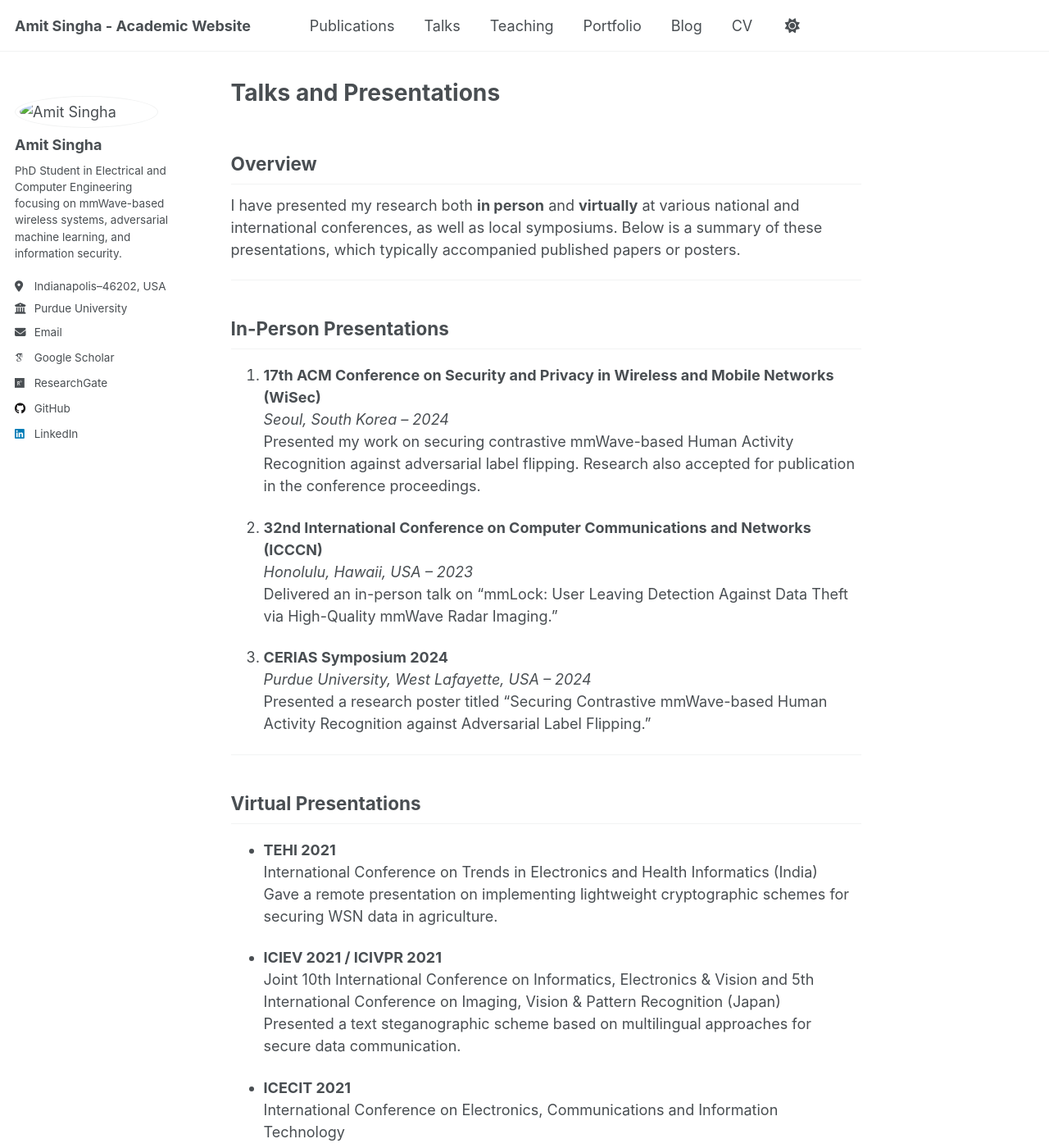
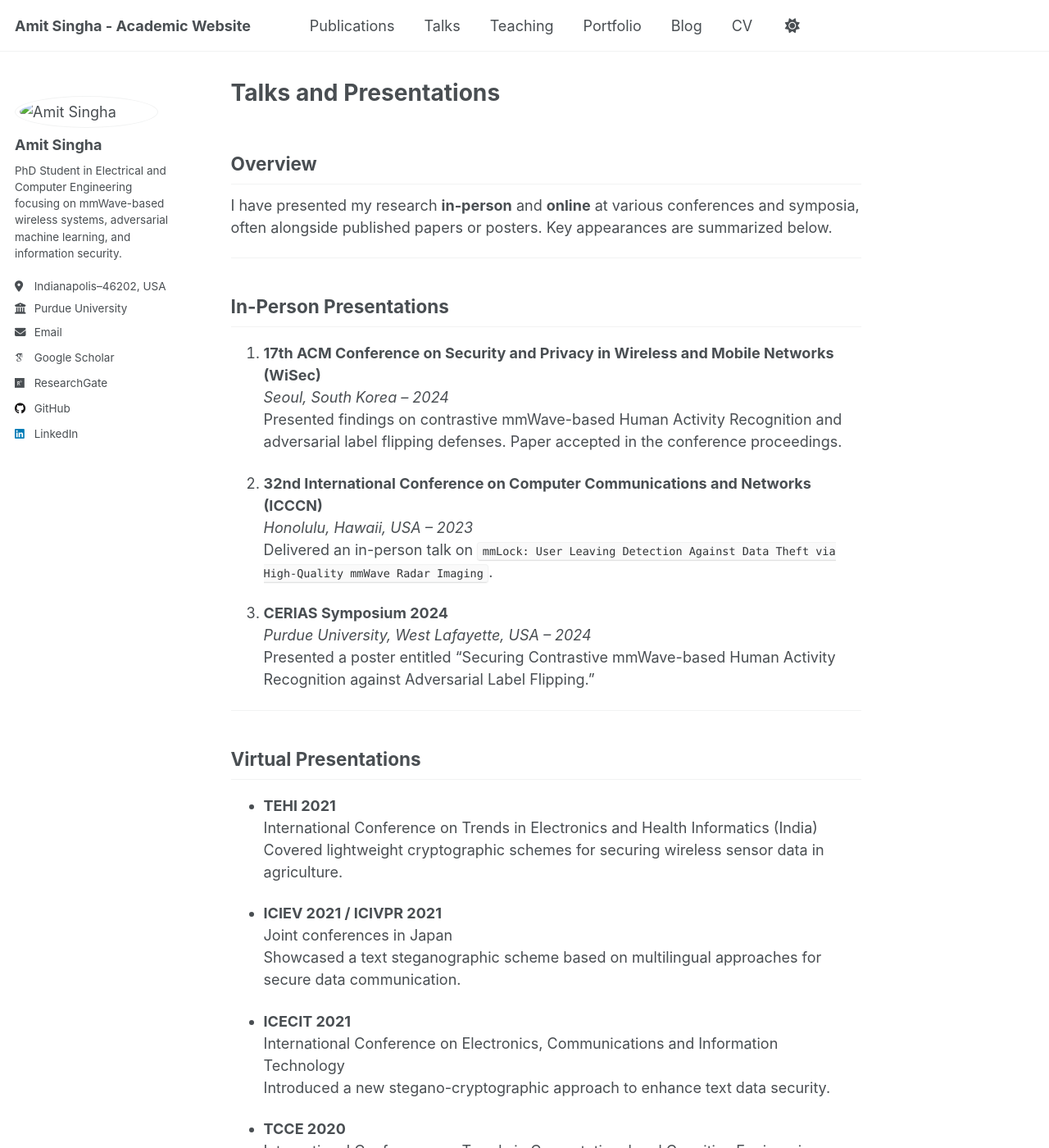
Before and after one commit to singpurdue/singpurdue.github.io, a Jekyll site: the page built from _pages/talks.md, in a window 1280 px wide and 1400 px high. Shown: the whole window at 82% size. Built offline with Jekyll 4.4.1, drawn with Linux system fonts in a browser that asks for light colours; some web fonts are replaced; some of the changed text lies outside the part shown.

Commit message:
Update talks.md

```diff
--- a/_pages/talks.md
+++ b/_pages/talks.md
@@ -7,7 +7,7 @@ author_profile: true
 
 ## Overview
 
-I have presented my research both **in person** and **virtually** at various national and international conferences, as well as local symposiums. Below is a summary of these presentations, which typically accompanied published papers or posters.
+I have presented my research **in-person** and **online** at various conferences and symposia, often alongside published papers or posters. Key appearances are summarized below.
 
 ---
 
@@ -15,15 +15,15 @@ I have presented my research both **in person** and **virtually** at various nat
 
 1. **17th ACM Conference on Security and Privacy in Wireless and Mobile Networks (WiSec)**
    *Seoul, South Korea – 2024*
-   Presented my work on securing contrastive mmWave-based Human Activity Recognition against adversarial label flipping. Research also accepted for publication in the conference proceedings.
+   Presented findings on contrastive mmWave-based Human Activity Recognition and adversarial label flipping defenses. Paper accepted in the conference proceedings.
 
 2. **32nd International Conference on Computer Communications and Networks (ICCCN)**
    *Honolulu, Hawaii, USA – 2023*
-   Delivered an in-person talk on “mmLock: User Leaving Detection Against Data Theft via High-Quality mmWave Radar Imaging.”
+   Delivered an in-person talk on `mmLock: User Leaving Detection Against Data Theft via High-Quality mmWave Radar Imaging`.
 
 3. **CERIAS Symposium 2024**
    *Purdue University, West Lafayette, USA – 2024*
-   Presented a research poster titled “Securing Contrastive mmWave-based Human Activity Recognition against Adversarial Label Flipping.”
+   Presented a poster entitled “Securing Contrastive mmWave-based Human Activity Recognition against Adversarial Label Flipping.”
 
 ---
 
@@ -31,30 +31,30 @@ I have presented my research both **in person** and **virtually** at various nat
 
 - **TEHI 2021**
   International Conference on Trends in Electronics and Health Informatics (India)
-  Gave a remote presentation on implementing lightweight cryptographic schemes for securing WSN data in agriculture.
+  Covered lightweight cryptographic schemes for securing wireless sensor data in agriculture.
 
 - **ICIEV 2021 / ICIVPR 2021**
-  Joint 10th International Conference on Informatics, Electronics & Vision and 5th International Conference on Imaging, Vision & Pattern Recognition (Japan)
-  Presented a text steganographic scheme based on multilingual approaches for secure data communication.
+  Joint conferences in Japan
+  Showcased a text steganographic scheme based on multilingual approaches for secure data communication.
 
 - **ICECIT 2021**
   International Conference on Electronics, Communications and Information Technology
-  Demonstrated a new stegano-cryptographic approach for enhancing text data communication security.
+  Introduced a new stegano-cryptographic approach to enhance text data security.
 
 - **TCCE 2020**
   International Conference on Trends in Computational and Cognitive Engineering
-  Showcased research on efficient Bengali text steganography using Unicode and whitespace characters.
+  Presented advanced Bengali text steganography using Unicode and whitespace.
 
 ---
 
-## Note on Publications and Talks
+## Publications & Talks
 
-For each of these conferences or symposia, I also have accompanying **published** (or **under review**) papers listed in the [Publications](/publications/) section. Since *in every conference* my paper was accepted or published, I presented the work either as a **talk** or a **poster** (offline or online).
+All presented research has accompanying publications (or under review manuscripts) listed in the [Publications](/publications/) section. Each conference talk or poster typically aligns with an accepted paper or in-progress manuscript.
 
 ---
 
-### Interested in My Other Work?
+### Explore More
 
-- **[Publications](/publications/):** Full list of journal and conference papers
-- **[CV](/cv/):** Detailed academic background, research experience, and achievements
-- Or feel free to contact me at [singha3@purdue.edu](mailto:singha3@purdue.edu)
+- **[Publications](/publications/):** Comprehensive record of published and under-review works
+- **[CV](/cv/):** Full academic and professional background
+- **[Contact Me](mailto:singha3@purdue.edu):** For any research or collaboration inquiries
```
